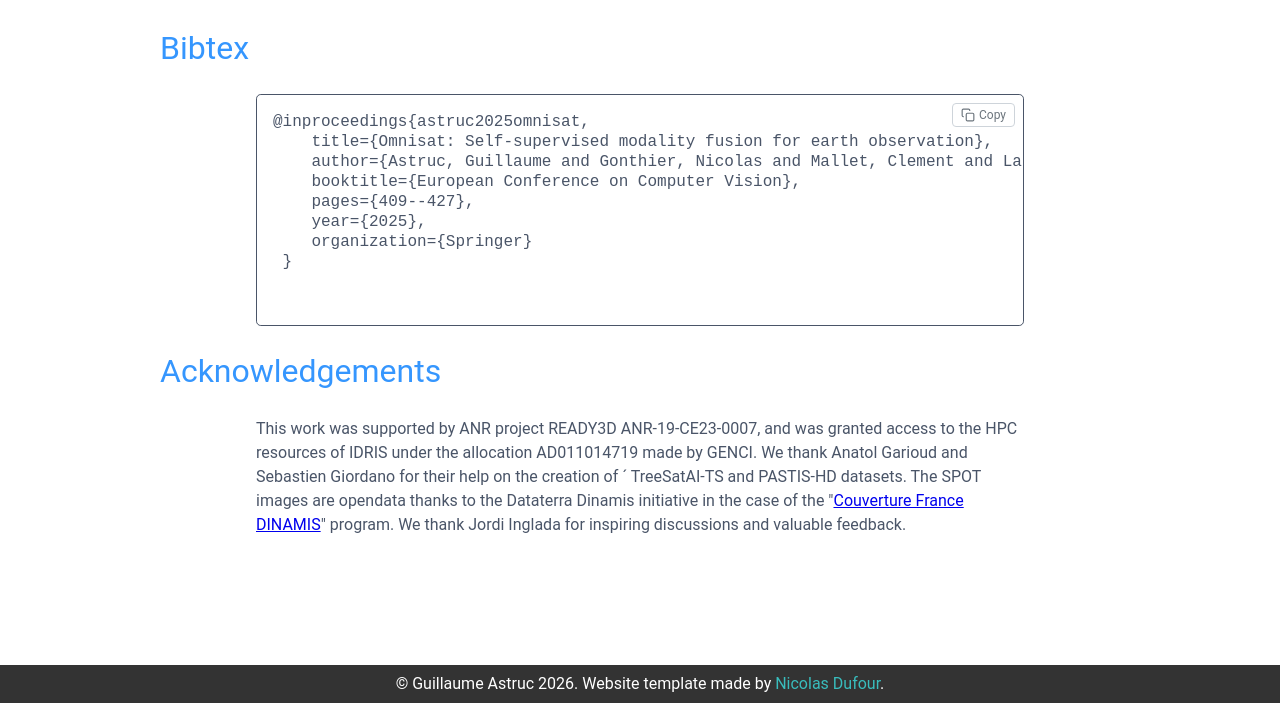
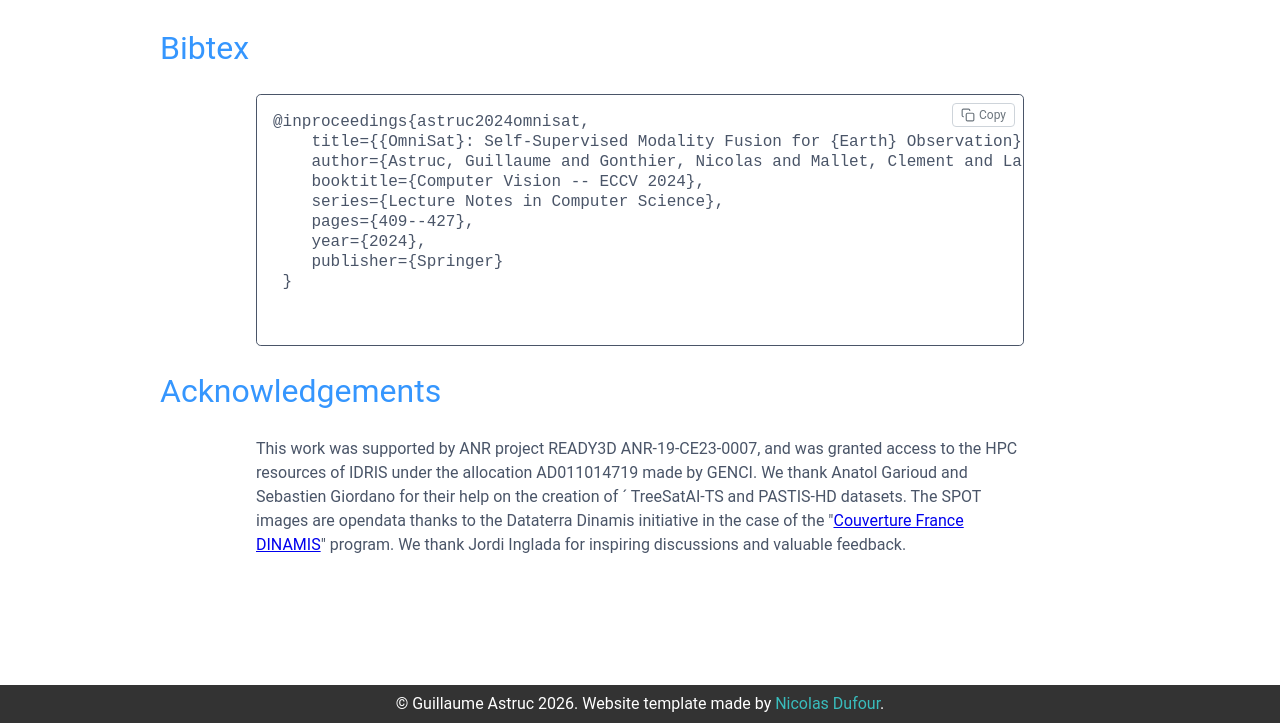
Before and after one commit to gastruc/gastruc.github.io, a Jekyll site: the page built from projects/omnisat.md, in a window 1280 px wide and 900 px high, scrolled down 4343 px, cut to the strip 177-900 px from the top of the window. Built offline with Jekyll 4.4.1, drawn with Linux system fonts in a browser that asks for light colours; a script that is not in the unit is left out.

Commit message:
Update webpage

```diff
--- a/projects/omnisat.md
+++ b/projects/omnisat.md
@@ -37,13 +37,14 @@ poster:
     url: /assets/publications/omnisat/omni.pdf
 video:
     url: https://www.youtube.com/embed/1JUoog7CWDs?si=dwYRpDAvFl5tkSGj
-bibtex: "@inproceedings{astruc2025omnisat, \n
-    &nbsp;&nbsp; title={Omnisat: Self-supervised modality fusion for earth observation}, \n
+bibtex: "@inproceedings{astruc2024omnisat, \n
+    &nbsp;&nbsp; title={{OmniSat}: Self-Supervised Modality Fusion for {Earth} Observation}, \n
     &nbsp;&nbsp; author={Astruc, Guillaume and Gonthier, Nicolas and Mallet, Clement and Landrieu, Loic}, \n
-    &nbsp;&nbsp; booktitle={European Conference on Computer Vision}, \n
+    &nbsp;&nbsp; booktitle={Computer Vision -- ECCV 2024}, \n
+    &nbsp;&nbsp; series={Lecture Notes in Computer Science}, \n
     &nbsp;&nbsp; pages={409--427}, \n
-    &nbsp;&nbsp; year={2025}, \n
-    &nbsp;&nbsp; organization={Springer} \n
+    &nbsp;&nbsp; year={2024}, \n
+    &nbsp;&nbsp; publisher={Springer} \n
 }"
 acknowledgements: This work was supported by ANR project READY3D ANR-19-CE23-0007,
   and was granted access to the HPC resources of IDRIS under the allocation AD011014719 made
```
Also changed, not shown: projects/anysat.md (+8 -7 lines), projects/universat.md (+3 -2 lines).
